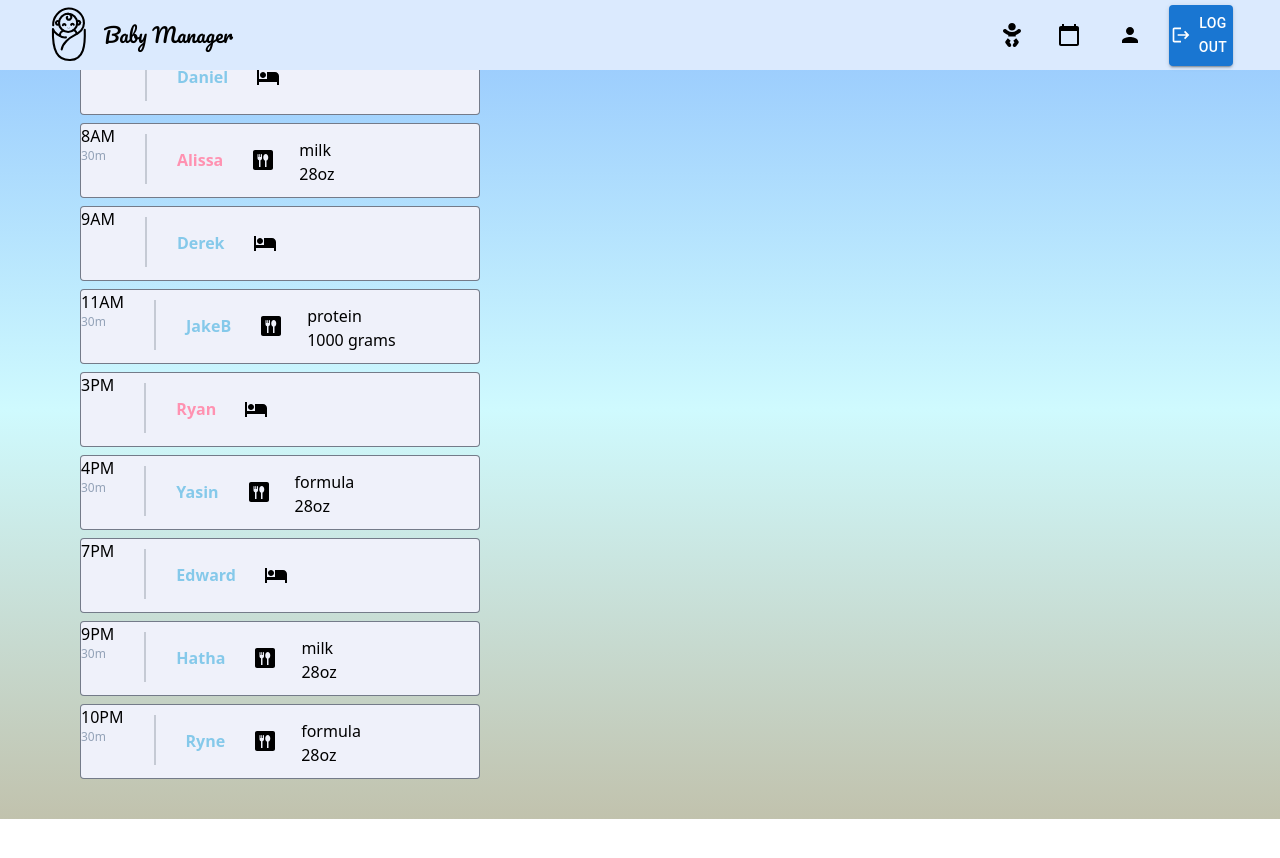
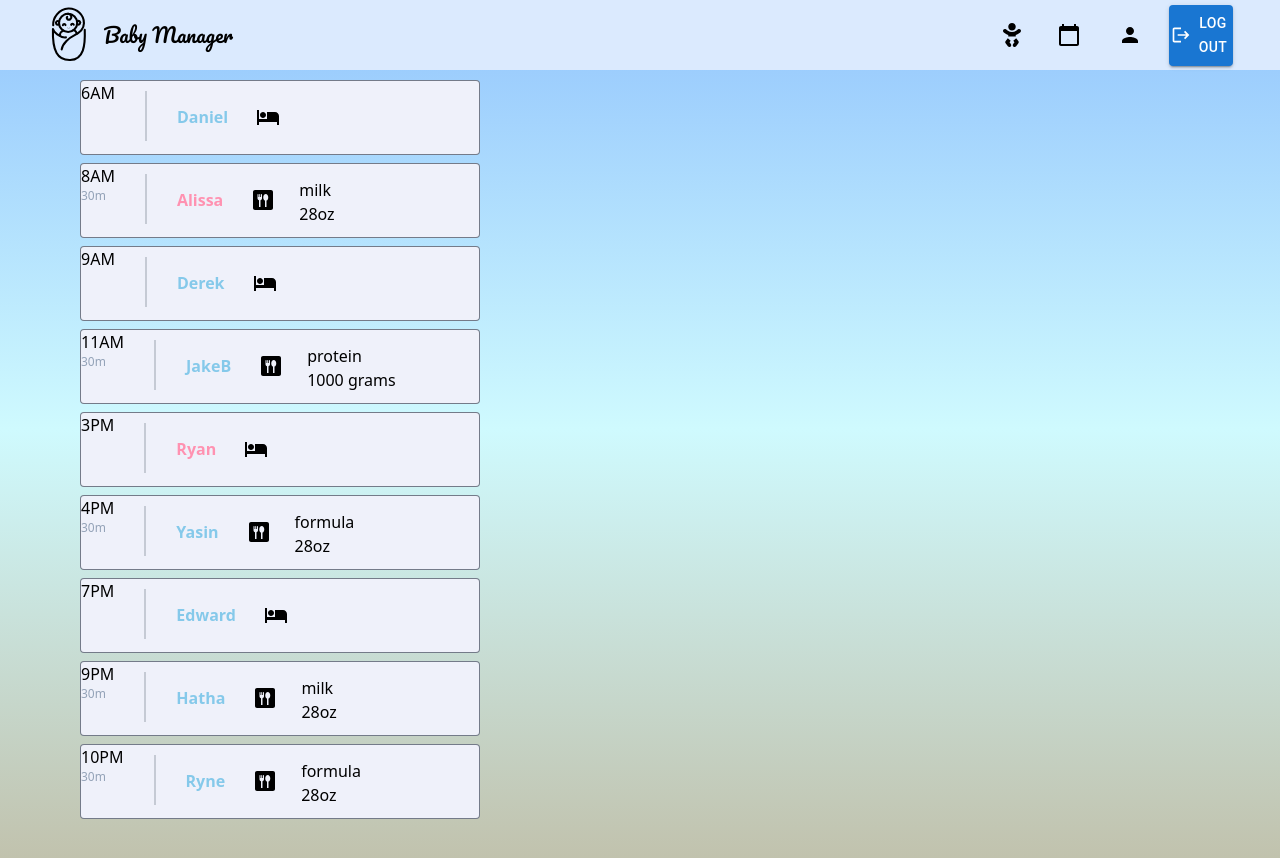
Before and after one commit to yasinnkhann/baby-manager, a Next.js app: page /calendar in a window 1280 px wide. Before the commit the page ends 819 px from the top, so only its background shows below. Built offline with nearby package versions, Linux system fonts and the light colour scheme; no server answers; the database is empty.

Commit message:
margin fix

```diff
--- a/components/Calendar/ListView.js
+++ b/components/Calendar/ListView.js
@@ -65,7 +65,7 @@ function ListView() {
   }
 
   return (
-    <div className='list-view-container mt-10 mb-10'>
+    <div className='list-view-container mt-20 mb-10'>
       {events.map((event, i) => {
         return (
           <Event
```
